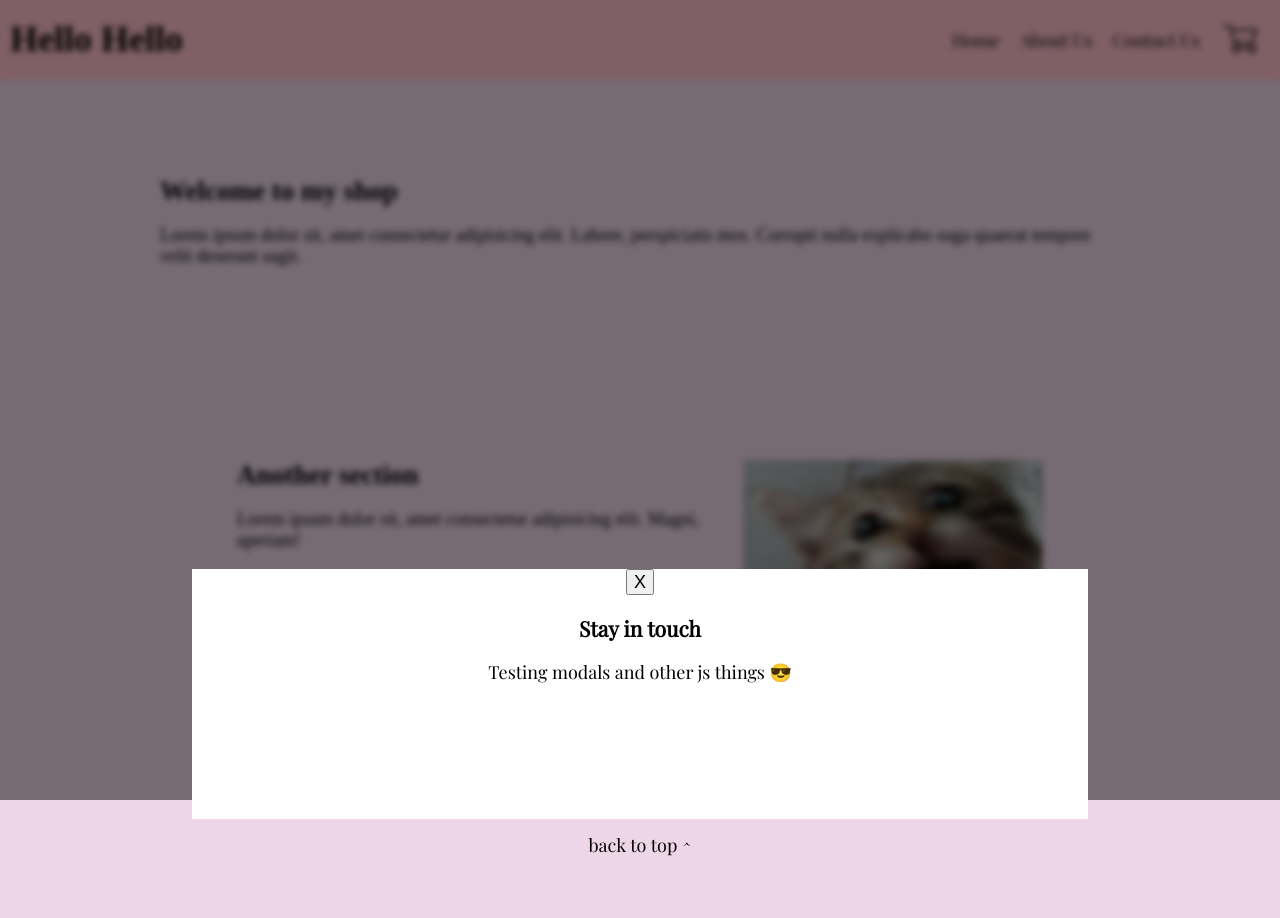
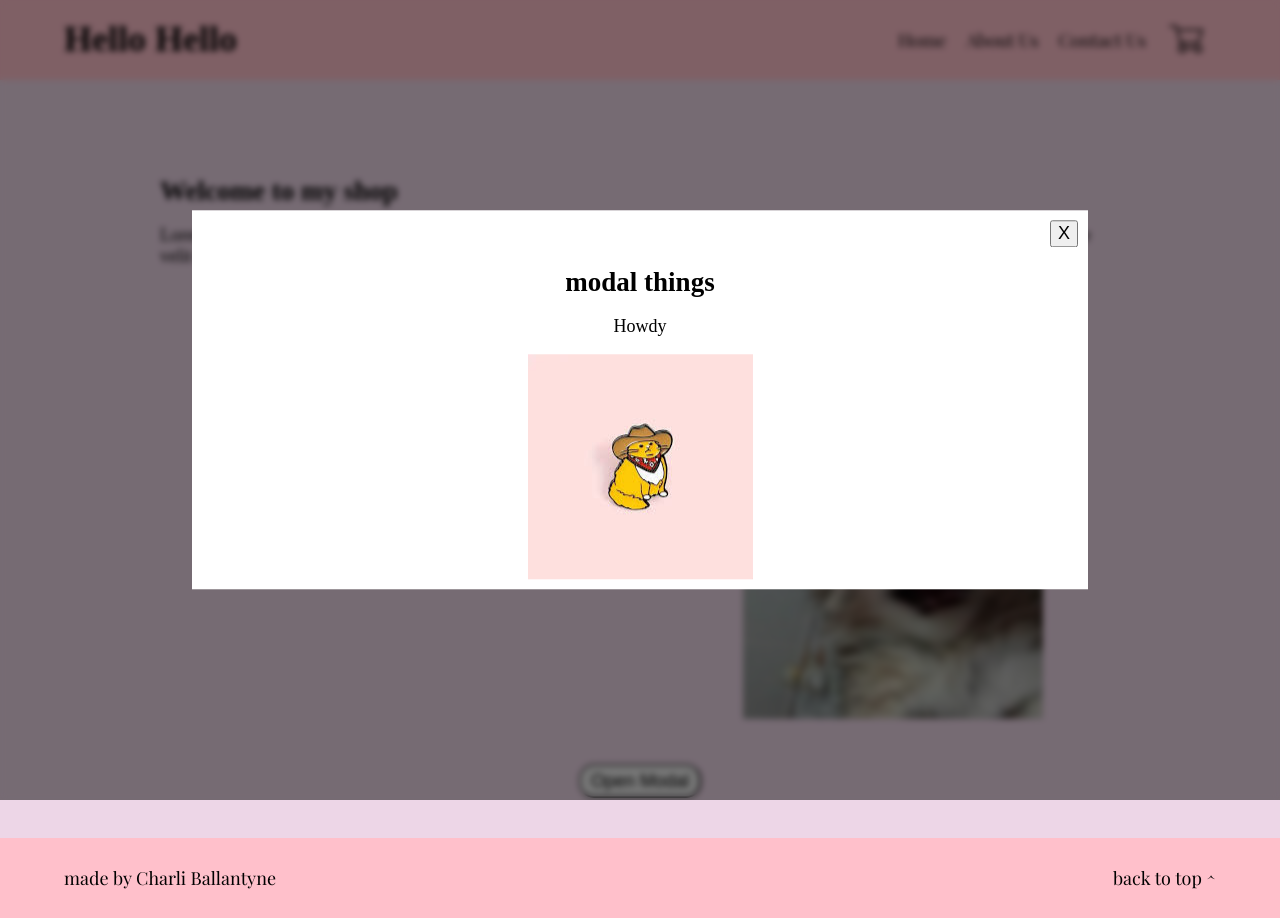
Before and after one commit to charlisable/store-project, a plain HTML site: page index.html in a window 1280 px wide. Both pictures are taken after a click on the button "Open Modal". Before the commit the page ends 857 px from the top, so only its background shows below. Drawn offline with nearby package versions, Linux system fonts and the light colour scheme; no server answers; a web font is replaced by a local one.

Commit message:
adjusted modal, footer, and header styles

```diff
--- a/index.html
+++ b/index.html
@@ -16,7 +16,8 @@
 </head>
 <body>
     <header>
-        <h1 id="top-heading">Hello Hello</h1>
+        <div class="out-wrapper">
+           <h1 id="top-heading">Hello Hello</h1>
         <div class="catpeaking-box">
             <img id="cat-peaking" class="cat-peaking" src="./cat-peaking.jpg" alt="">
         </div>
@@ -46,6 +47,8 @@
                 </span>
 
         </nav>
+        </div>
+
     </header>
 
     <main>
@@ -81,37 +84,36 @@
                 </div>
             </section>
         </div>
-
+        <div class="modal-div">
+             <button class="btn btn-open">Open Modal</button>
+        </div>
 
     </main>
 
 
     <footer>
-        <!-- Modal -->
+        <div class="out-wrapper">
+            <p>made by Charli Ballantyne</p>
+            <!-- LINK TO TOP OF PAGE  -->
+            <div class="to-top">
+                <a href="#top-heading">back to top ^</a>
+            </div>
+        </div>
+    </footer>
+
+ <!-- Modal -->
         <section class="modal hidden">
             <div class="flex">
             <button class="btn-close">X</button>
             </div>
-            <div>
-            <h3>Stay in touch</h3>
-            <p>
-                Testing modals and other js things 😎
-            </p>
+            <div class="modal-content">
+                <h2>modal things</h2>
+                <p>Howdy</p>
+                <img src="./cat-hat.jpg" alt="cat wearing hat">
             </div>
         </section>
         <div class="overlay hidden"></div>
-        <button class="btn btn-open">Open Modal</button>
 
-
-        <div>
-            <p>made by charli</p>
-        </div>
-
-        <!-- LINK TO TOP OF PAGE  -->
-        <div>
-            <a href="#top-heading">back to top ^</a>
-        </div>
-    </footer>
     <!-- js link -->
     <script src="./script.js"></script>
 </body>
--- a/script.js
+++ b/script.js
@@ -57,18 +57,21 @@ const openModalBtn = document.querySelector('.btn-open');
 const closeModalBtn = document.querySelector('.btn-close');
 const modal = document.querySelector('.modal');
 const overlay = document.querySelector('.overlay');
+const body = document.body;
 
 // Our functions
 const openModal = function () {
 	// Do some stuff to open the modal when openModalBtn is clicked
 	modal.classList.remove('hidden');
 	overlay.classList.remove('hidden');
+	body.classList.add("fixed");
 };
 // Add a closeModal function
 const closeModal = function () {
 	// Do some stuff to open the modal when closeModalBtn is clicked
 	modal.classList.add('hidden');
 	overlay.classList.add('hidden');
+	body.classList.remove("fixed");
 };
 
 
--- a/style.css
+++ b/style.css
@@ -11,10 +11,13 @@ footer {
 /* header */
 header {
     background-color: pink;
+    height: 80px;
+}
 
-    height: 80px;
-    padding-left: 10px;
-    padding-right: 10px;
+.out-wrapper {
+    width: 90%;
+    height: 100%;
+    margin: 0 auto;
     display: flex;
     justify-content: space-between;
     align-items: center;
@@ -52,10 +55,13 @@ nav {
     justify-content: space-around;
 }
 
-nav ul li {
+.nav-menu li {
     padding: 10px;
     list-style: none;
-
+    transition: ease .2s;
+}
+li:hover {
+    transform: scale(1.1);
 }
 
 a {
@@ -63,15 +69,14 @@ a {
     color: black;
 }
 
-li:hover {
-    transform: scale(1.1);
-}
+
 
 /* shopping cart image */
 .cart-img {
     max-width: 40px;
     max-height: 40px;
     margin: 10px;
+    transition: ease .2s;
 }
 
 .cart-img:hover {
@@ -126,10 +131,15 @@ body {
 .product-card {
     text-align: center;
     background-color: white;
-    padding: 5px;
+    padding: 10px;
     border-radius: 5px;
     max-width: 275px;
     height: 100%;
+    transition: ease .2s;
+}
+.product-card:hover {
+    transform: scale(1.05);
+    border: 1px solid grey;
 }
 .product-img-box{
     max-width: 100%;
@@ -147,8 +157,6 @@ body {
 
 .product-text {
     height: calc(100% - 300px);
-    margin: 5px;
-    margin-top: 0px;
     /* border: 1px solid red; */
     display: flex;
     flex-direction: column;
@@ -162,11 +170,11 @@ body {
     border-radius: 5px;
     border: 1px solid gray;
 }
+.cart-button:hover {
+    background-color: rgb(245, 233, 235);
+}
 
-.product-card:hover {
-    transform: scale(1.05);
-    border: 1px solid grey;
-}
+
 
 
 /* Article section */
@@ -174,7 +182,7 @@ body {
     display: flex;
 
     width: 70%;
-    margin: 20px auto;
+    margin: 40px auto;
 }
 
 .scared-cat {
@@ -186,24 +194,51 @@ body {
 
 /* Footer */
 footer {
-    text-align: center;
-    position: relative;
+    height: 80px;
+    background-color: pink;
 }
 
+.to-top:hover a {
+    text-decoration: underline;
+}
+
+/* open modal button */
+.modal-div {
+    margin: 40px auto;
+    width: fit-content;
+}
+.btn-open {
+	/* Style the button */
+    border-radius: 15px;
+    padding: 5px 10px;
+}
 /* Modal Styles */
 
 .modal {
 	background-color: white;
     width: 70%;
+    min-height: 250px;
 
+    position: fixed;
+    top: 50%;
+    left: 50%;
     z-index: 2;
-    min-height: 250px;
-    position: absolute;
-    top: -50px;
-    left: 50%;
     transform: translate(-50%, -50%);
 }
-
+/* modal close button container */
+.flex {
+    display: flex;
+    justify-content: flex-end;
+}
+.flex button {
+    margin: 10px;
+}
+.modal-content {
+    margin: 10px;
+    display: flex;
+    flex-direction: column;
+    align-items: center;
+}
 .overlay {
 	/* Style the transparent overlay */
     position: fixed;
@@ -224,13 +259,12 @@ footer {
 .hidden {
 	display: none;
 }
+/* positioning for body to stop scroll when modal is open */
+.fixed {
+	overflow: hidden;
+}
 
-.btn-open {
-	/* Style the button */
-    border-radius: 20px;
-    padding: 5px 10px;
 
-}
 
 
 /* MOBILE HAMBURGER MENU */
```
